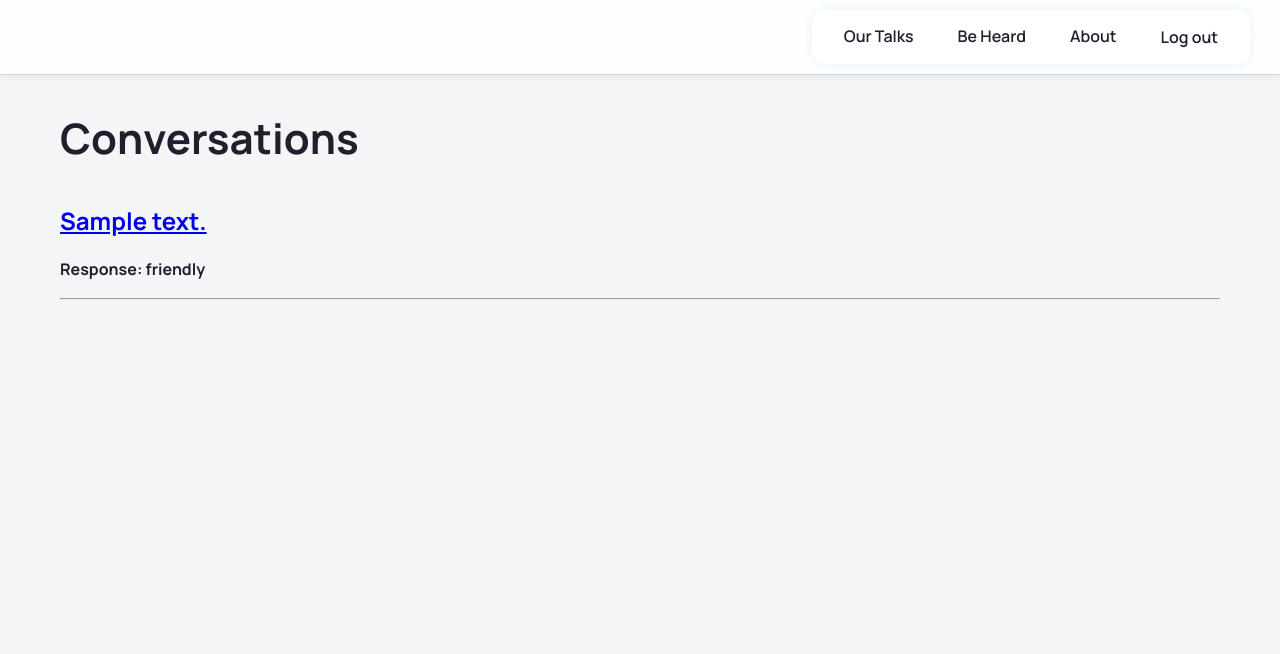
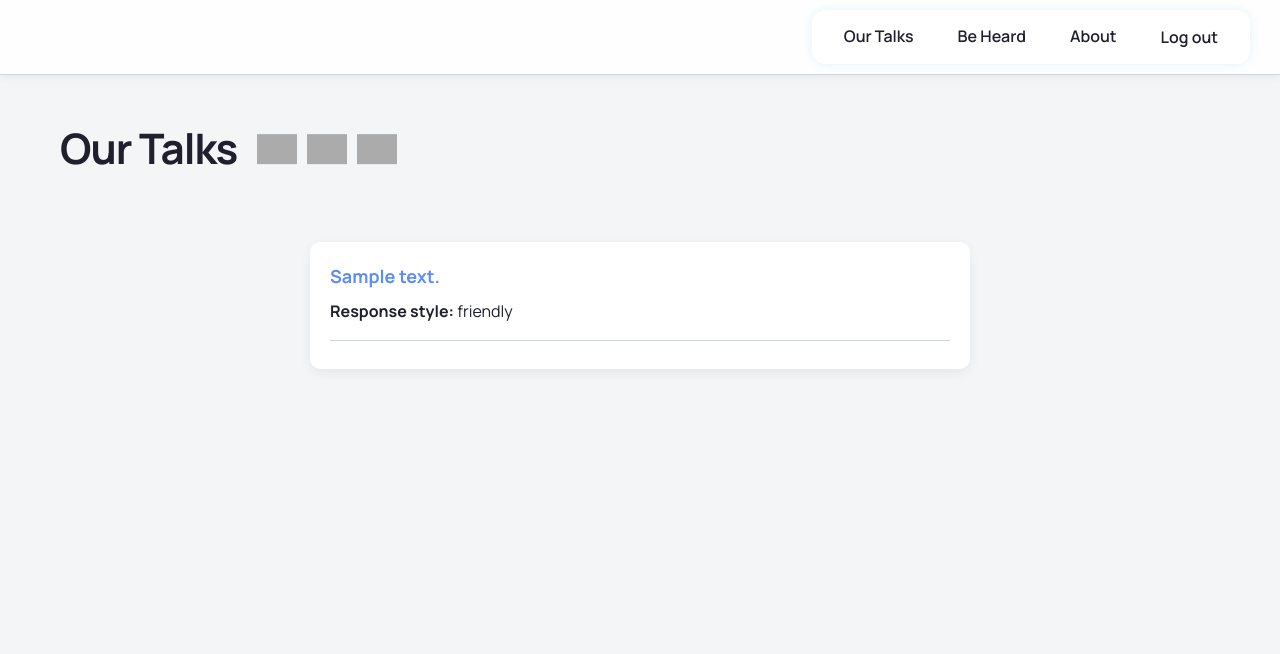
Before and after one commit to kayawoods/friend-app, a Django app: page /chats/ in a window 1280 px wide. Shown: the top 654 px of the page. Run offline with Django 5.2, Linux system fonts and the light colour scheme; a user stored in the database is signed in; tables that the repository leaves empty hold one stand-in row (values such as "Sample post"); grey boxes are pictures that could not be loaded.

Commit message:
some styling

```diff
--- /dev/null
+++ b/main_app/static/css/chat-index.css
@@ -0,0 +1,77 @@
+/* static/css/chat-index.css */
+
+.page-header {
+    text-align: center;
+    margin: 40px 0 30px;
+    position: relative;
+  }
+
+  .page-header h1 {
+    font-size: var(--font-xtreme);
+    color: var(--color-text);
+    margin-bottom: 10px;
+    letter-spacing: -1px;
+  }
+
+  .page-header img {
+    width: 40px;
+    height: auto;
+    margin: 0 5px;
+    opacity: 0.85;
+    animation: float 4s ease-in-out infinite;
+  }
+
+  @keyframes float {
+    0%, 100% {
+      transform: translateY(0px);
+    }
+    50% {
+      transform: translateY(-6px);
+    }
+  }
+
+  .chat-list {
+    max-width: 700px;
+    margin: 0 auto;
+    padding: 20px;
+  }
+
+  .chat-summary {
+    background-color: white;
+    padding: 20px;
+    margin-bottom: 25px;
+    border-radius: var(--card-radius);
+    box-shadow: var(--card-shadow);
+    transition: transform 0.2s ease;
+  }
+
+  .chat-summary:hover {
+    transform: translateY(-4px);
+    box-shadow: 0 6px 20px rgba(0, 0, 0, 0.08);
+  }
+
+  .chat-summary h2 {
+    font-size: var(--font-l);
+    margin-bottom: 8px;
+  }
+
+  .chat-summary h2 a {
+    color: var(--color-link);
+    text-decoration: none;
+  }
+
+  .chat-summary h2 a:hover {
+    color: var(--color-link-hover);
+  }
+
+  .chat-summary p {
+    font-size: var(--font-reg);
+    color: var(--color-text);
+    margin: 0;
+  }
+
+  hr {
+    margin-top: 15px;
+    border: none;
+    border-top: 1px solid var(--color-border);
+  }
--- a/main_app/templates/chats/index.html
+++ b/main_app/templates/chats/index.html
@@ -2,28 +2,26 @@
 {% load static %}
 
 {% block head %}
-<link rel="stylesheet" href="" />
+<link rel="stylesheet" href="{% static 'css/chat-index.css' %}" />
 {% endblock %}
 
 {% block content %}
-
 <section class="page-header">
-  <h1>Conversations</h1>
-  <img src="" alt="" />
-  <img src="" alt="" />
-  <img src="" alt="" />
-  <img src="" alt="" />
+  <h1>Our Talks</h1>
+  <img src="{% static 'images/star1.png' %}" alt="Star" />
+  <img src="{% static 'images/star2.png' %}" alt="Star" />
+  <img src="{% static 'images/star3.png' %}" alt="Star" />
 </section>
 
 <div class="chat-list">
   {% for chat in chats %}
     <div class="chat-summary">
       <h2>
-        <a href="{% url 'chat-detail' chat.id %}">{{ chat.initial_message}}</a>
+        <a href="{% url 'chat-detail' chat.id %}">{{ chat.initial_message }}</a>
       </h2>
 
       {% if chat.entries.exists %}
-        <p><strong>Response: {{chat.tone }}</strong>
+        <p><strong>Response style:</strong> {{ chat.tone }}</p>
       {% endif %}
 
       <hr>
@@ -32,5 +30,4 @@
     <p>No Talks Yet</p>
   {% endfor %}
 </div>
-
 {% endblock %}
--- a/main_app/templates/home.html
+++ b/main_app/templates/home.html
@@ -2,7 +2,7 @@
 {% load static %}
 
 {% block head %}
-<link rel="stylesheet" href="{% static 'css/home.css' %}" />
+<link rel="stylesheet" href="{% static 'css/chat-home.css' %}" />
 {% endblock %}
 
 {% block content %}
--- a/main_app/templates/main_app/chat_form.html
+++ b/main_app/templates/main_app/chat_form.html
@@ -13,7 +13,6 @@
     <p class="sub">Things change. Update you tone and emoji preference here. I will respond accordingly.</p>
   {% else %}
     <h1>Go On, I'm Listening</h1>
-    <p class="sub">Choose your tone, your emoji preference, and start the conversation.</p>
   {% endif %}
 </div>
 
```
Also changed, not shown: main_app/static/css/about.css (added, +43 -0 lines), main_app/static/css/chat-details.css (added, +47 -0 lines), main_app/static/css/chat-home.css (added, +37 -0 lines), main_app/static/css/form.css (added, +55 -0 lines), main_app/templates/about.html (+11 -3 lines), main_app/templates/chats/detail.html (+10 -1 lines).
